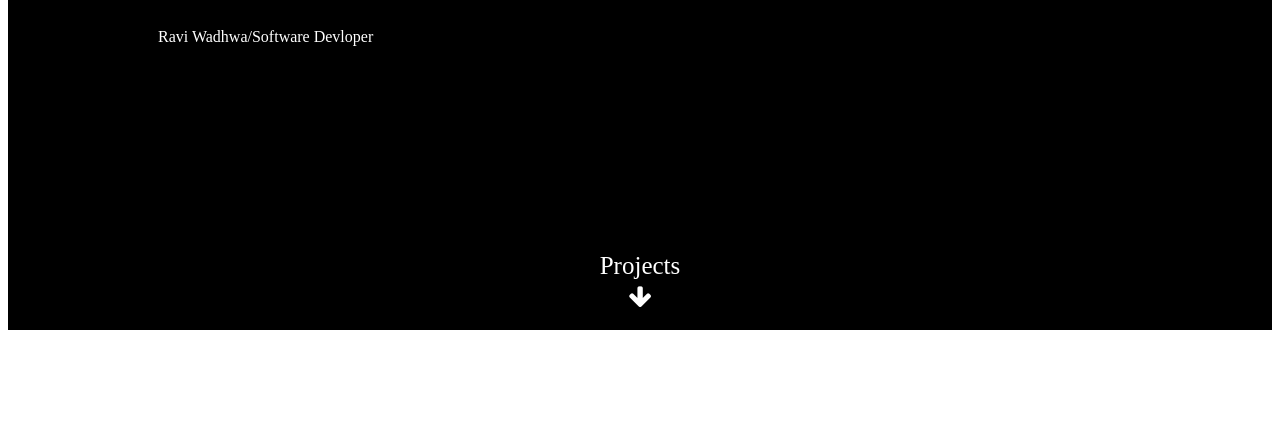
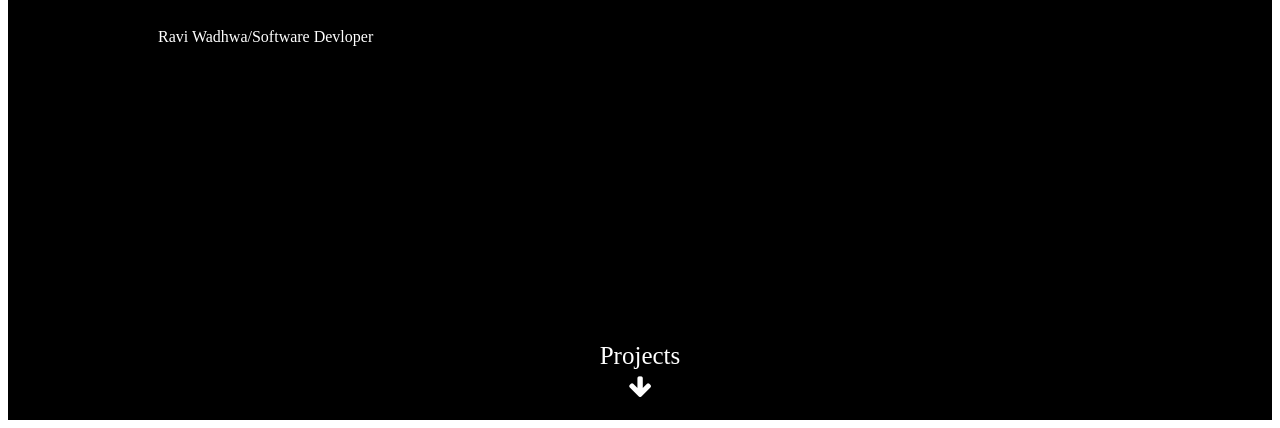
Before and after one commit to wadhwaravi/resume, a plain HTML site: page index.html in a window 1280 px wide. Shown: the part 473-901 px from the top of the page. Before the commit the page ends 811 px from the top, so only its background shows below. Drawn offline with Linux system fonts and the light colour scheme.

Commit message:
Update style.css

```diff
--- a/style.css
+++ b/style.css
@@ -56,7 +56,7 @@
 }
 .projects{
     display: block;
-    padding-top: 190px;
+    padding-top: 280px;
 }
 .projects p{
     padding-bottom: 0;
```
